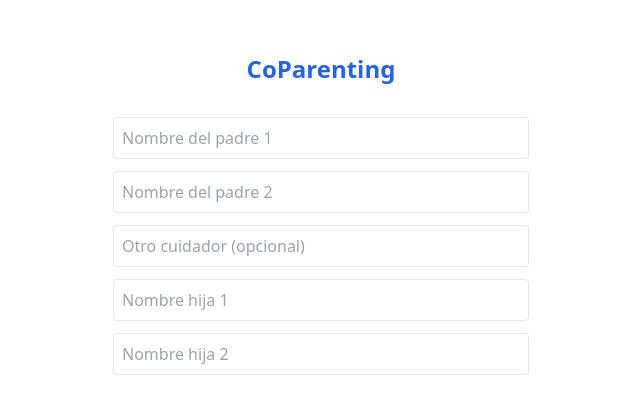
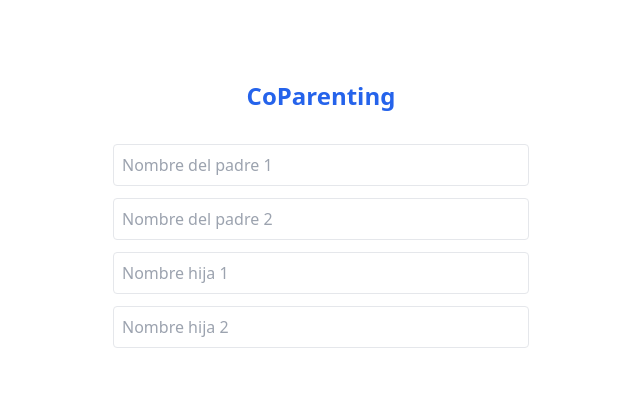
Before and after one commit to cenutrin-prog/co-parenting, a React (Vite) app: page / in a window 1280 px wide. Shown: the part 178-592 px from the top of the page, without its empty margins (319-959 px from the left). Built offline with nearby package versions, Linux system fonts and the light colour scheme.

Commit message:
Update SetupScreen.jsx

```diff
--- a/src/SetupScreen.jsx
+++ b/src/SetupScreen.jsx
@@ -1,4 +1,4 @@
-import React, { useState } from 'react';
+import React from 'react';
 
 const SetupScreen = ({ parents, setParents, children, setChildren, setCurrentUser, setStep }) => {
 
@@ -11,8 +11,11 @@ const SetupScreen = ({ parents, setParents, children, setChildren, setCurrentUse
   };
 
   const saveAndContinue = (user) => {
+    // Guardar nombres en localStorage
     localStorage.setItem('coparenting_parents', JSON.stringify(parents));
     localStorage.setItem('coparenting_children', JSON.stringify(children));
+
+    // Establecer usuario actual y pasar a la pantalla principal
     setCurrentUser(user);
     setStep('main');
   };
@@ -22,7 +25,6 @@ const SetupScreen = ({ parents, setParents, children, setChildren, setCurrentUse
       <h1 className="text-2xl font-bold text-center mb-8 text-blue-600">CoParenting</h1>
 
       <div className="space-y-3">
-
         <input
           type="text"
           placeholder="Nombre del padre 1"
@@ -41,14 +43,6 @@ const SetupScreen = ({ parents, setParents, children, setChildren, setCurrentUse
 
         <input
           type="text"
-          placeholder="Otro cuidador (opcional)"
-          value={parents.other}
-          onChange={(e) => handleParentChange("other", e.target.value)}
-          className="w-full p-2 border rounded"
-        />
-
-        <input
-          type="text"
           placeholder="Nombre hija 1"
           value={children.child1}
           onChange={(e) => handleChildChange("child1", e.target.value)}
@@ -62,7 +56,6 @@ const SetupScreen = ({ parents, setParents, children, setChildren, setCurrentUse
           onChange={(e) => handleChildChange("child2", e.target.value)}
           className="w-full p-2 border rounded"
         />
-
       </div>
 
       <div className="mt-4 flex flex-col gap-2">
@@ -80,14 +73,6 @@ const SetupScreen = ({ parents, setParents, children, setChildren, setCurrentUse
             className="w-full text-white py-3 rounded-lg font-medium text-lg bg-blue-500"
           >
             Continuar como {parents.parent2}
-          </button>
-        )}
-        {parents.other && (
-          <button
-            onClick={() => saveAndContinue('other')}
-            className="w-full text-white py-3 rounded-lg font-medium text-lg bg-blue-500"
-          >
-            Continuar como {parents.other}
           </button>
         )}
         {children.child1 && (
```
